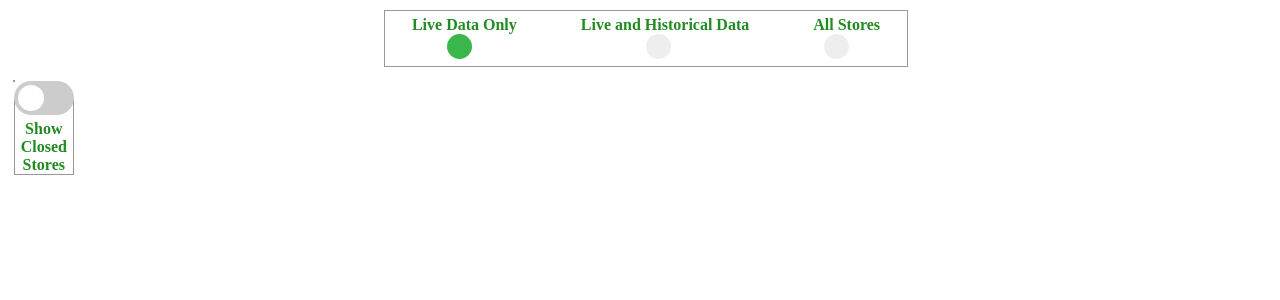
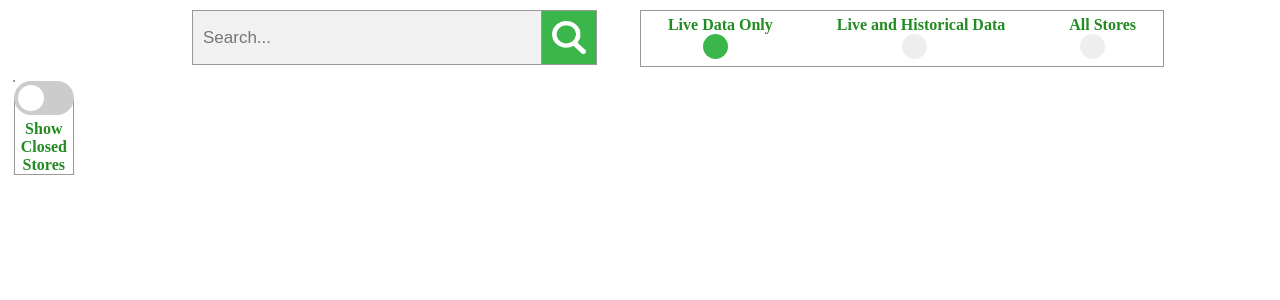
Before and after one commit to GrocerCheck/GrocerCheck, a Django app: template grocercheck/map/templates/index.html in a window 1280 px wide. Shown: the top 300 px of the page. Run offline with Django 3.2, Linux system fonts and the light colour scheme; the template is opened without the code that fills it, so the values that code supplies are empty; parts of the project's set-up code (start-up, migrations or seed data) failed here and were passed over; some libraries are stand-ins or nearby versions.

Commit message:
added search bar and icon

```diff
--- a/grocercheck/map/templates/index.html
+++ b/grocercheck/map/templates/index.html
@@ -17,7 +17,7 @@
             #floating_menu{
 		position: absolute;
 		top: 10px;
-		left: 30%;
+		left: 50%;
 		z-index: 5;
 		background-color: #fff;
 		padding: 5px;
@@ -203,6 +203,52 @@
 		border: 1px solid #999;
       }
 
+      #searchbar {
+	position:absolute;
+	top:10px;
+	left: 15%;
+	width: calc(35% - 10px);
+	height: 55px;
+	z-index: 25;
+	--searchheight: 55px;
+      }
+	form.search{
+	height: 100%;
+	}
+      form.search input[type=text] {
+	padding: 10px;
+	font-size: 17px;
+	border: 1px solid #999;
+	float: left;
+	width: 80%;
+	background: #f1f1f1;
+	box-sizing: border-box;
+	height: var(--searchheight);
+      }
+
+      form.search input[type=image]{
+	position: absolute;
+	left: 80%;
+	width: var(--searchheight);
+	height: var(--searchheight);
+	padding: 10px;
+	background: #3AB64B;
+	color: white;
+	font-size: 17px;
+	border: 1px solid #999;
+	border-left: none;
+	cursor: pointer;
+	box-sizing: border-box;
+      }
+
+      form.search input:hover[type=image]{
+	background: #4BE360;
+      }
+      form.search::after{
+	content:"";
+	clear: both;
+	display: table;
+      }
 
 		</style>
 
@@ -218,7 +264,13 @@
 
 
 
+		<div id="searchbar">
+			<form class="search">
+				<input type="text" placeholder="Search..." name="searchfield">
+				<input type="image" src="{% static 'images/searchicon.png' %}"></input>
+			</form>
 
+		</div>
 
 
 
```
Also changed, not shown: grocercheck/map/static/images/searchicon.png (added).
